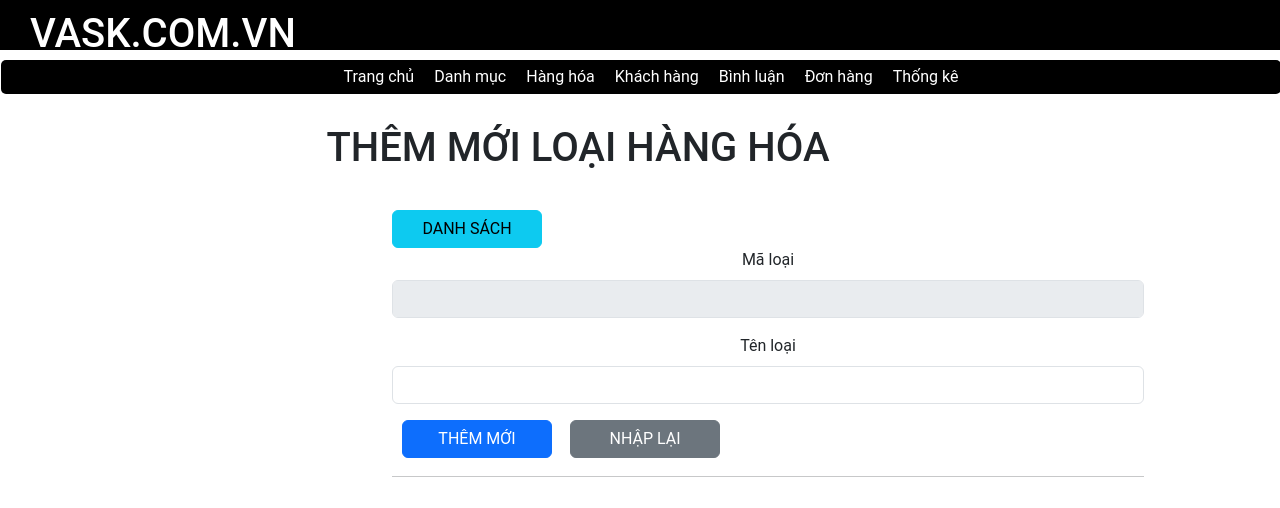
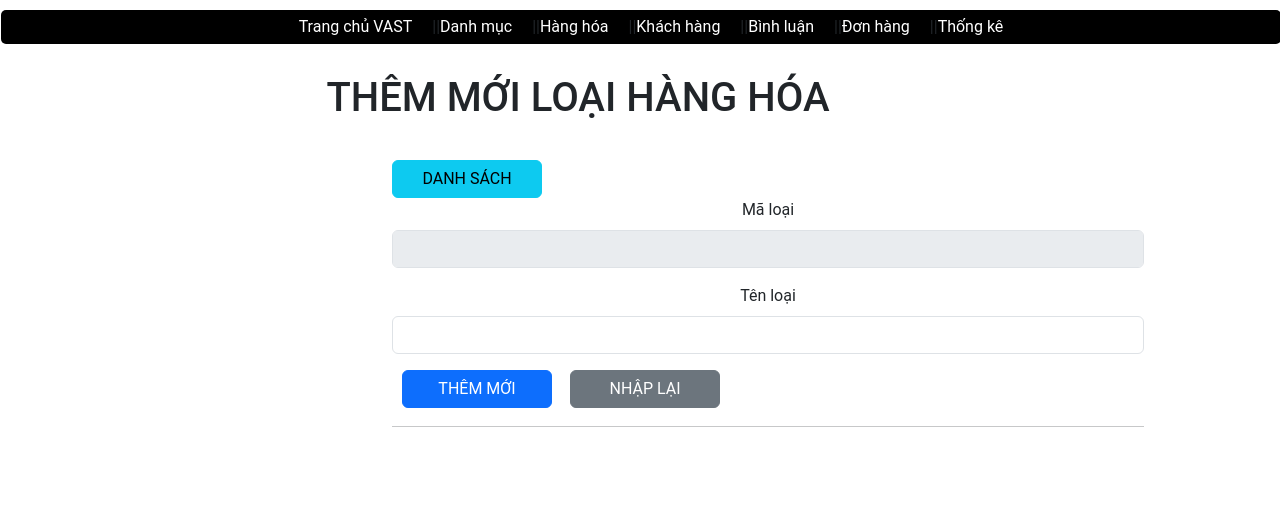
Before and after one commit to vikhoa911/Duan, a PHP site: page /admin/index.php in a window 1280 px wide. Shown: the top 508 px of the page. Run offline with PHP 8.4, Linux system fonts and the light colour scheme; some libraries are stand-ins or nearby versions.

Commit message:
Update header.php

```diff
--- a/admin/header.php
+++ b/admin/header.php
@@ -13,18 +13,15 @@
 <body>
     <!-- Header -->
 
-        <div class="headeradmin">
-           <h1>VASK.COM.VN</h1>
-        </div>
     <!-- Nav -->
     <div class="row mb menu">
         <ul>
-            <li><a href="index.php">Trang chủ</a></li>
-            <li><a href="index.php?act=hienthidm">Danh mục</a></li>
-            <li><a href="index.php?act=hienthisp">Hàng hóa</a></li>
-            <li><a href="index.php?act=dskh">Khách hàng</a></li>
-            <li><a href="index.php?act=dsbl">Bình luận</a></li>
-            <li><a href="index.php?act=listbill">Đơn hàng</a></li>
+            <li><a href="../index.php">Trang chủ VAST</a></li>||
+            <li><a href="index.php?act=hienthidm">Danh mục</a></li>||
+            <li><a href="index.php?act=hienthisp">Hàng hóa</a></li>||
+            <li><a href="index.php?act=hienthitk">Khách hàng</a></li>||
+            <li><a href="index.php?act=dsbl">Bình luận</a></li>||
+            <li><a href="index.php?act=listbill">Đơn hàng</a></li>||
             <li><a href="index.php?act=thongke">Thống kê</a></li>
         </ul>
     </div>
```
